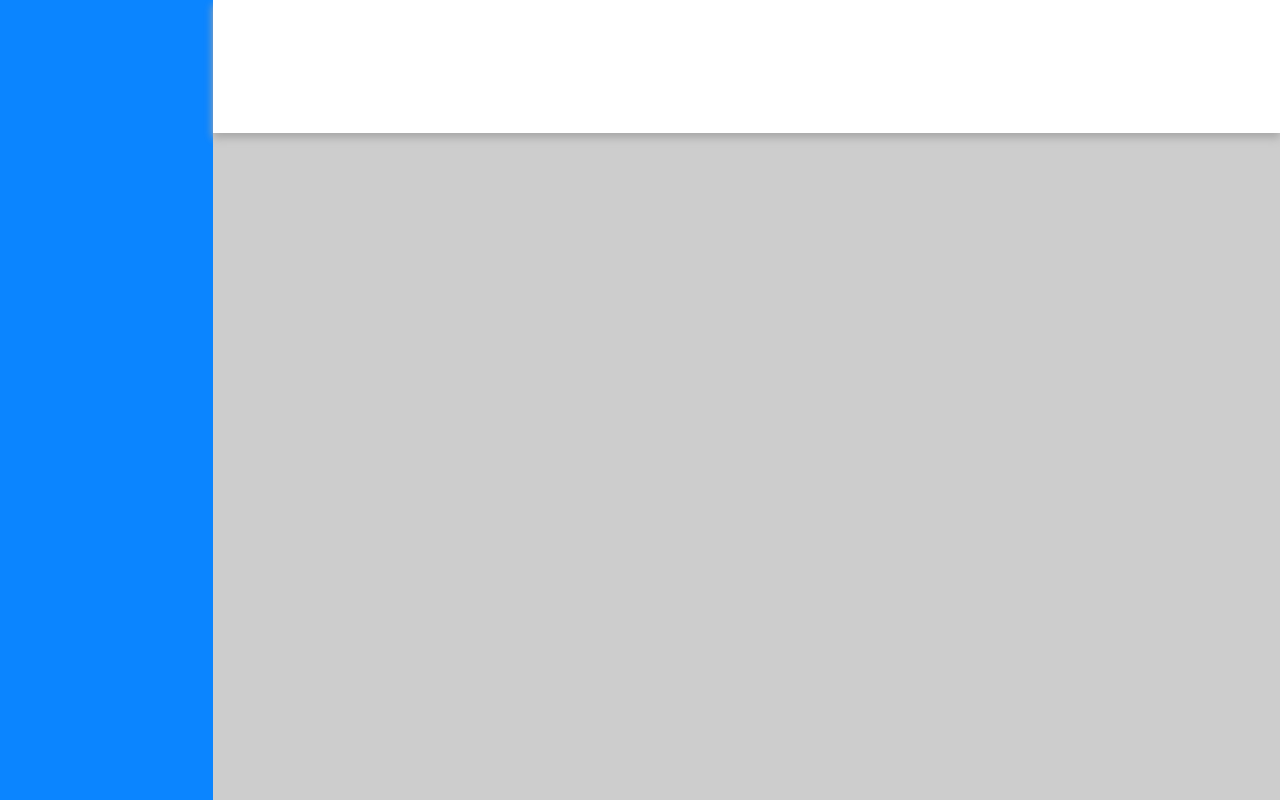
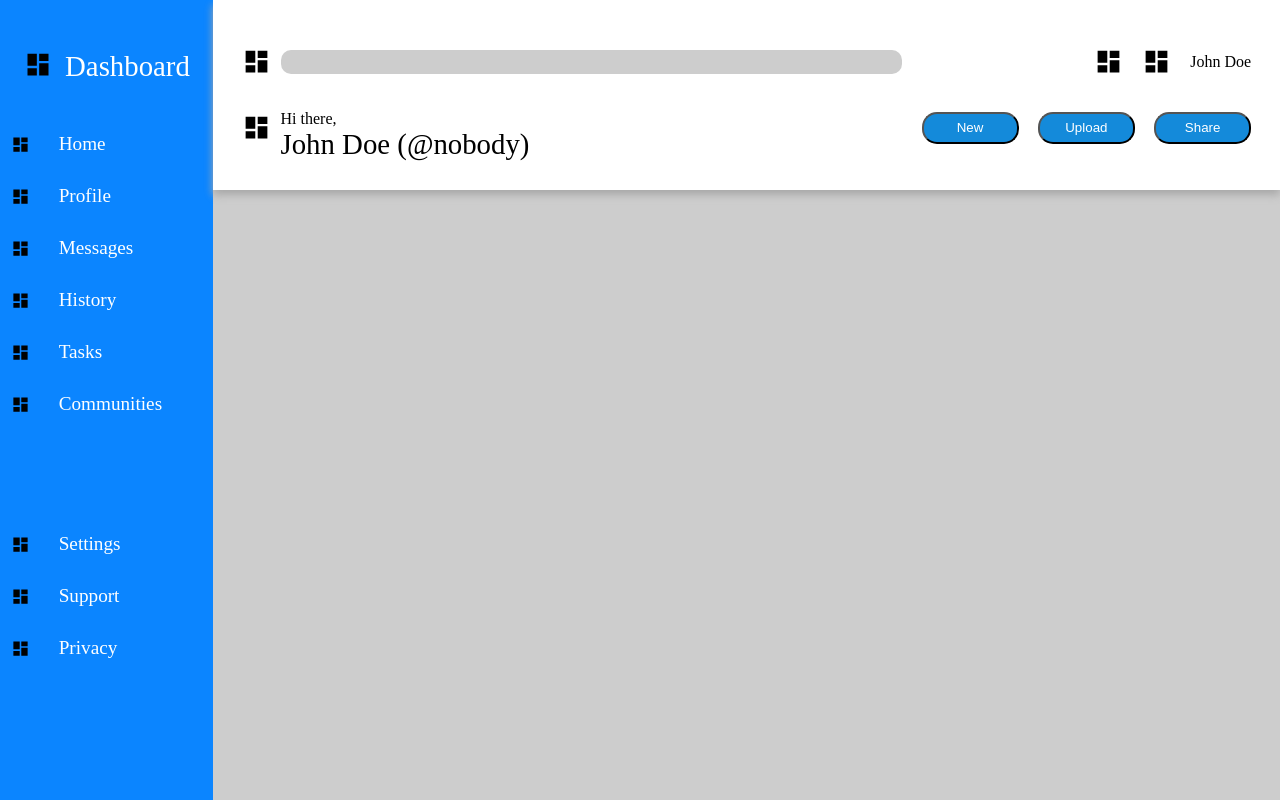
Before and after one commit to NikEmman/admin_dashboard, a plain HTML site: page index.html in a window 1280 px wide. Drawn offline with Linux system fonts and the light colour scheme.

Commit message:
Add styles and placeholder items to all but main

```diff
--- a/index.html
+++ b/index.html
@@ -10,10 +10,62 @@
 
 <body>
     <div class="container">
-        <div class="sidebar"></div>
-        <div class="header"></div>
-        <div class="main">
+        <div class="sidebar">
+            <div class="dashboard">
+                <img src="assets/view-dashboard.svg" alt="dashboard icon">
+                <span>Dashboard</span>
+            </div>
+
+            <div class="nav-1">
+                <img src="assets/view-dashboard.svg" alt="dashboard icon">
+                <span>Home</span>
+                <img src="assets/view-dashboard.svg" alt="dashboard icon">
+                <span>Profile</span>
+                <img src="assets/view-dashboard.svg" alt="dashboard icon">
+                <span>Messages</span>
+                <img src="assets/view-dashboard.svg" alt="dashboard icon">
+                <span>History</span>
+                <img src="assets/view-dashboard.svg" alt="dashboard icon">
+                <span>Tasks</span>
+                <img src="assets/view-dashboard.svg" alt="dashboard icon">
+                <span>Communities</span>
+            </div>
+            <div class="nav-2">
+
+                <img src="assets/view-dashboard.svg" alt="dashboard icon">
+                <span>Settings</span>
+
+                <img src="assets/view-dashboard.svg" alt="dashboard icon">
+                <span>Support</span>
+
+                <img src="assets/view-dashboard.svg" alt="dashboard icon">
+                <span>Privacy</span>
+            </div>
         </div>
+
+        <div class="header">
+            <div class="top-left">
+                <img src="assets/view-dashboard.svg" alt="dashboard icon">
+                <input type="text">
+            </div>
+            <div class="top-right">
+                <img src="assets/view-dashboard.svg" alt="dashboard icon">
+                <img src="assets/view-dashboard.svg" alt="dashboard icon">
+                <p>John Doe</p>
+            </div>
+            <div class="bottom-left">
+                <img src="assets/view-dashboard.svg" alt="dashboard icon">
+                <p class="greet">Hi there,</p>
+                <p class="user">John Doe (@nobody)</p>
+            </div>
+            <div class="bottom-right">
+                <button>New</button>
+                <button>Upload</button>
+                <button>Share</button>
+            </div>
+        </div>
+        <div class="main"></div>
+
     </div>
 
 </body>
--- a/style.css
+++ b/style.css
@@ -2,8 +2,13 @@
      box-sizing: border-box;
      padding: 0;
      margin: 0;
-     --sidebar: rgb(11, 133, 255);
+     --sidebar-color: rgb(11, 133, 255);
+     --button: rgb(20, 138, 218);
      --main: rgb(205, 205, 205);
+     --sidebar-text: white;
+     --font-large: 1.8rem;
+     --font-medium: 1.2rem;
+     --small-gap: 0.6rem;
  }
 
  .container {
@@ -12,10 +17,52 @@
      grid-template: 1fr 5fr / 1fr 5fr;
  }
 
+ /* sidebar styles */
+
  .sidebar {
-     background-color: var(--sidebar);
+     background-color: var(--sidebar-color);
      grid-area: 1/1/3/2;
+     display: grid;
+     grid-template-rows: 1fr 3fr 2fr;
+     color: var(--sidebar-text);
+     align-items: start;
+     justify-items: center;
  }
+
+ .sidebar>* {
+     display: grid;
+     grid-template-columns: 1fr minmax(15ch, 3fr);
+     row-gap: 20px;
+
+ }
+
+ .dashboard {
+     align-self: center;
+ }
+
+ .dashboard img {
+     height: var(--font-large);
+     width: var(--font-large);
+ }
+
+ .dashboard>span {
+     font-size: var(--font-large);
+ }
+
+
+ .nav-1 img,
+ .nav-2 img {
+     height: var(--font-medium);
+     width: var(--font-medium);
+ }
+
+ .nav-1,
+ .nav-2 {
+     row-gap: 30px;
+     font-size: var(--font-medium);
+     align-items: center;
+ }
+
 
  .main {
      background-color: var(--main);
@@ -25,3 +72,93 @@
      box-shadow: 0 5px 8px darkgray;
      z-index: 1;
  }
+
+ /* header styles */
+ .header {
+     display: grid;
+     grid-template: 1fr 1fr / 2fr 1fr;
+     padding: var(--font-large);
+     column-gap: 20px;
+ }
+
+ .header img {
+     height: var(--font-large);
+     height: var(--font-large);
+ }
+
+ .header>* {
+     display: grid;
+
+ }
+
+ .top-left {
+     grid-template-columns: max-content 1fr;
+     align-items: center;
+     column-gap: var(--small-gap)
+ }
+
+ input {
+     background-color: var(--main);
+     border-radius: 10px;
+     padding-left: 1rem;
+     padding-right: 1rem;
+     border: none;
+     height: 1.5rem;
+ }
+
+ .bottom-left {
+     grid-template: 1fr 1fr / max-content 1fr;
+     column-gap: var(--small-gap);
+     align-items: center;
+ }
+
+ .bottom-left img {
+     grid-area: 1/1/3/2;
+ }
+
+ .greet {
+     align-self: end;
+
+ }
+
+ .user {
+     align-self: start;
+     font-size: var(--font-large);
+ }
+
+ .top-right {
+     display: grid;
+     column-gap: var(--font-medium);
+     grid-template-columns: repeat(3, max-content);
+     justify-content: end;
+     align-items: center;
+ }
+
+ .top-right span {
+     align-self: center;
+ }
+
+ .bottom-right {
+     display: grid;
+     grid-template-columns: repeat(3, 1fr);
+     column-gap: var(--font-medium);
+     align-items: center;
+ }
+
+ button {
+     background-color: var(--button);
+     border-radius: 15px;
+     height: 2rem;
+     color: var(--sidebar-text);
+
+     &:hover {
+         background-color: var(--main);
+         color: var(--button);
+     }
+
+     &:active {
+         transform: translate(0.8rem, 0.3rem);
+     }
+ }
+
+ /* main styles */
```
Also changed, not shown: assets/view-dashboard.svg (added), 1 other file.
